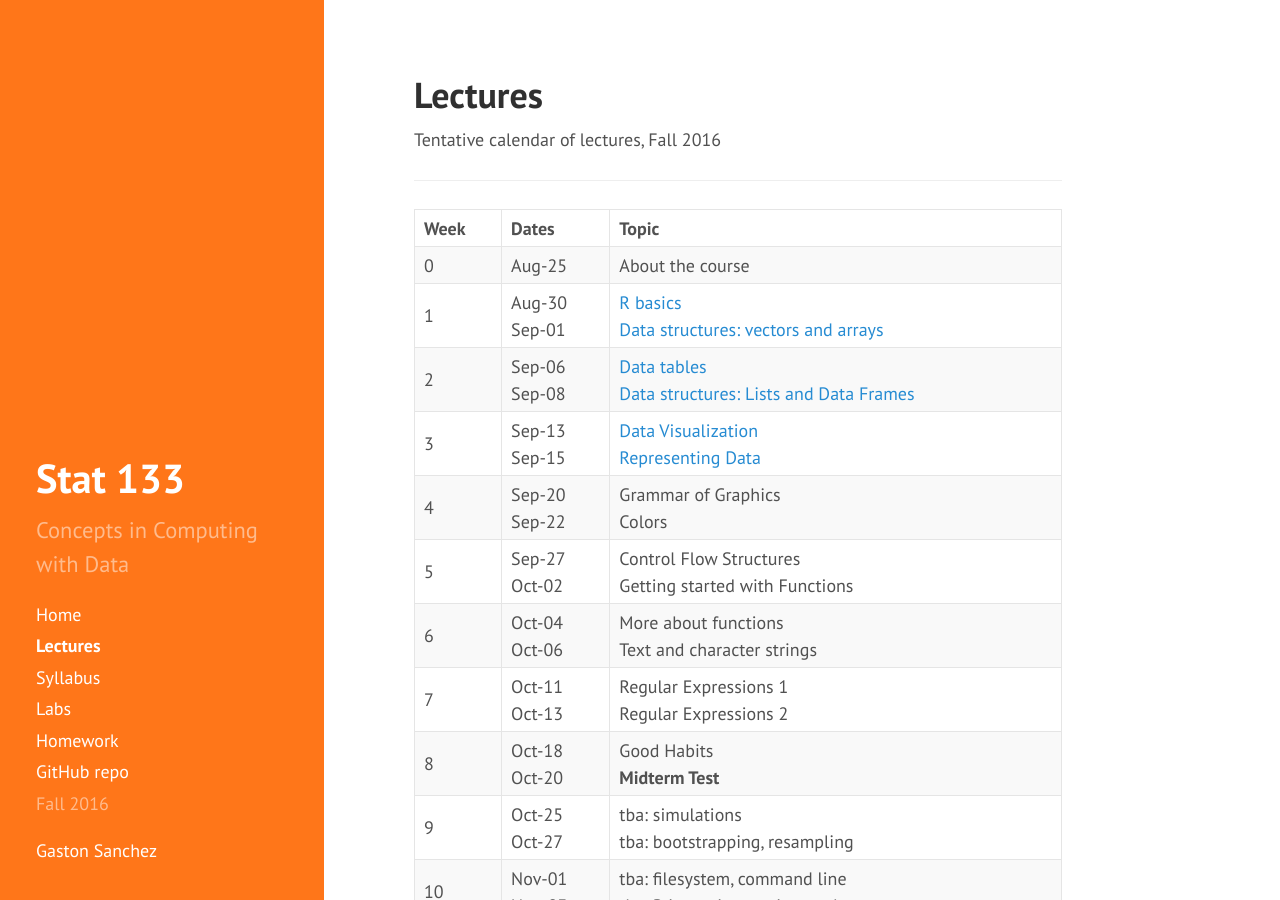
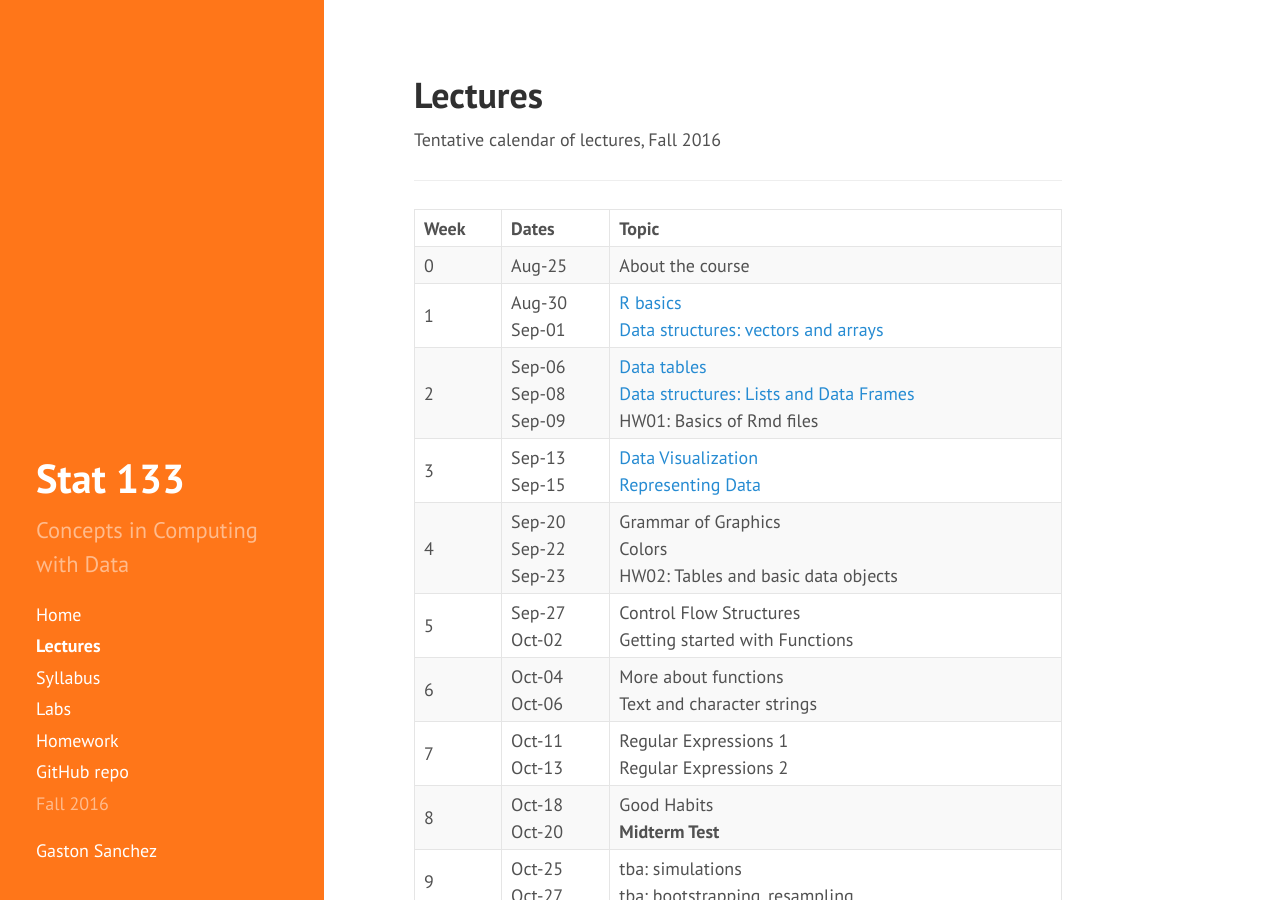
Before and after one commit to gastonstat/relic-stat133, a Jekyll site: the page built from lectures/index.md, in a window 1280 px wide and 900 px high. Built offline with Jekyll 4.4.1, drawn with Linux system fonts in a browser that asks for light colours; nearby versions of some CDN libraries.

Commit message:
lectures: added HW dates in index

```diff
--- a/lectures/index.md
+++ b/lectures/index.md
@@ -39,10 +39,13 @@ Tentative calendar of lectures, Fall 2016
       <td>2</td>
       <td>
         Sep-06<br>
-        Sep-08</td>
+        Sep-08<br>
+        Sep-09
+      </td>
       <td>
         <a href="03-data-table-basics">Data tables</a><br>
-        <a href="04-lists-data-frames">Data structures: Lists and Data Frames</a>
+        <a href="04-lists-data-frames">Data structures: Lists and Data Frames</a><br>
+        HW01: Basics of Rmd files
       </td>
     </tr>
     <tr>
@@ -59,10 +62,13 @@ Tentative calendar of lectures, Fall 2016
       <td>4</td>
       <td>
         Sep-20<br>
-        Sep-22</td>
+        Sep-22<br>
+        Sep-23
+      </td>
        <td>
         Grammar of Graphics <br>
-        Colors
+        Colors<br>
+        HW02: Tables and basic data objects
       </td>
     </tr>
     <tr>
```
